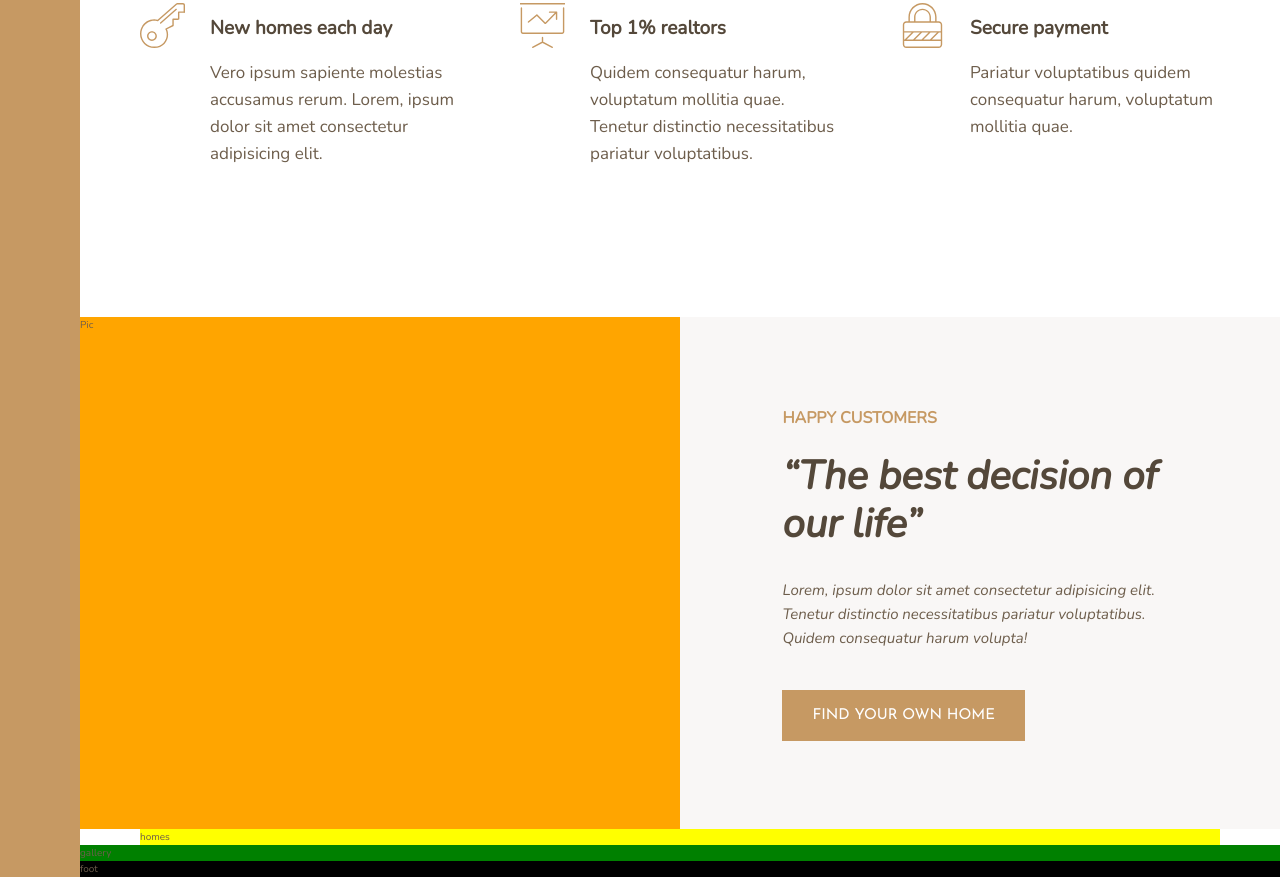
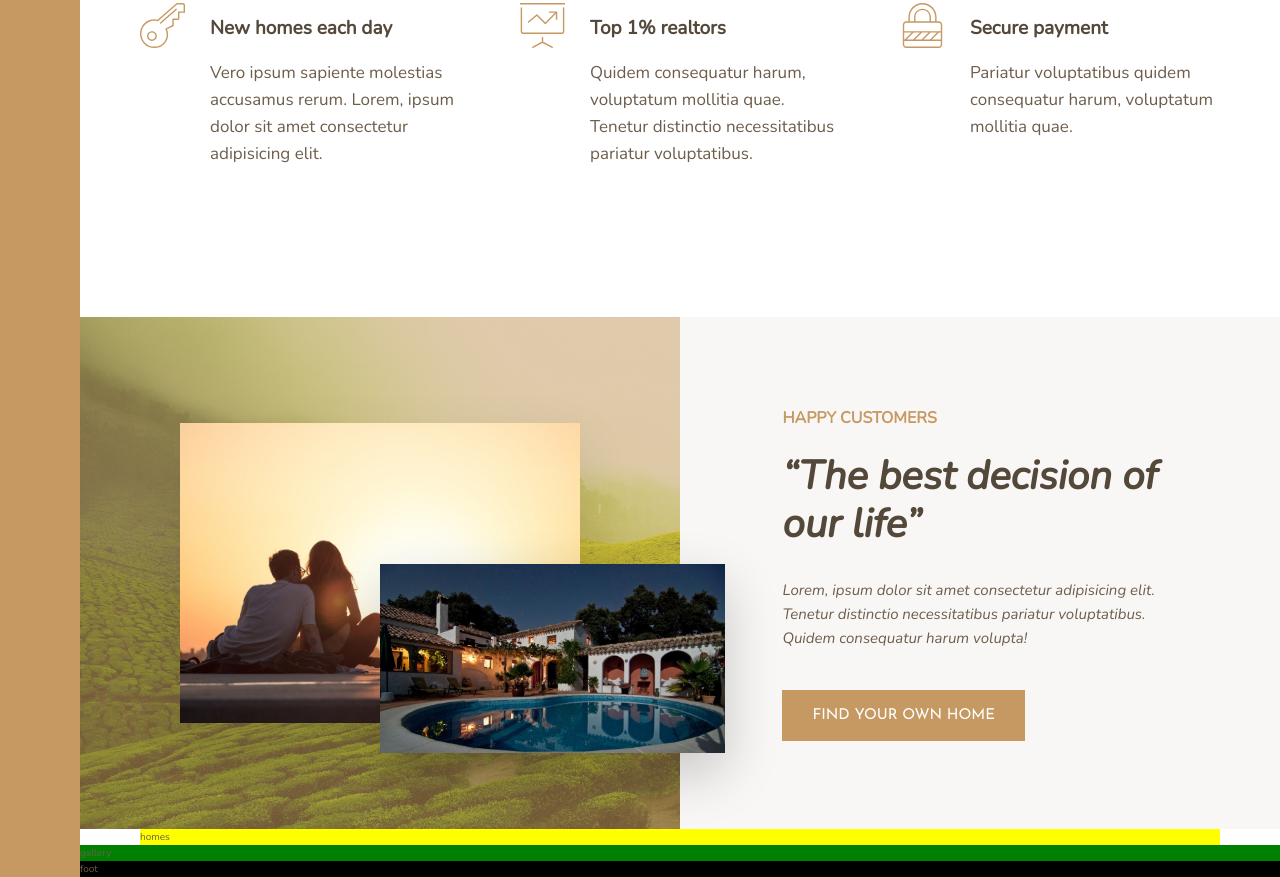
Before and after one commit to Guilllemain/nexter, a website: page index.html in a window 1280 px wide. Shown: the part 991-1868 px from the top of the page. Drawn offline with nearby package versions, Linux system fonts and the light colour scheme.

Commit message:
Added the story section

```diff
--- a/index.html
+++ b/index.html
@@ -66,7 +66,8 @@
             </div>
         </section>
         <div class="story__pictures">
-            Pic
+            <img src="img/story-1.jpeg" alt="Couple with house" class="story__image-1">
+            <img src="img/story-2.jpeg" alt="New house" class="story__image-2">
         </div>
         <div class="story__content">
             <h3 class="heading-3 mb-2">Happy Customers</h3>
--- a/sass/_story.scss
+++ b/sass/_story.scss
@@ -2,6 +2,25 @@
 	&__pictures {
 		background-color: orange;
 		grid-column: full-start / col-end 4;
+		background-image: linear-gradient(rgba($color-primary, .5), rgba($color-primary, .5)), url('../img/back.jpg');
+		background-size: cover;
+		display: grid;
+		grid-template-columns: repeat(6, 1fr);
+		grid-template-rows: repeat(6, 1fr);
+		align-items: center;
+	}
+	&__image-1 {
+		width: 100%;
+		grid-column: 2 / 6;
+		grid-row: 2 / 6;
+		box-shadow: 0 2rem 5rem rgba(#000, .1);
+	}
+	&__image-2 {
+		width: 115%;
+		grid-column: 4 / -1;
+		grid-row: 4 / 6;
+		z-index: 10;
+		box-shadow: 0 2rem 5rem rgba(#000, .2);
 	}
 	&__content {
 		background-color: $color-grey-light-1;
```
Also changed, not shown: css/style.css.
